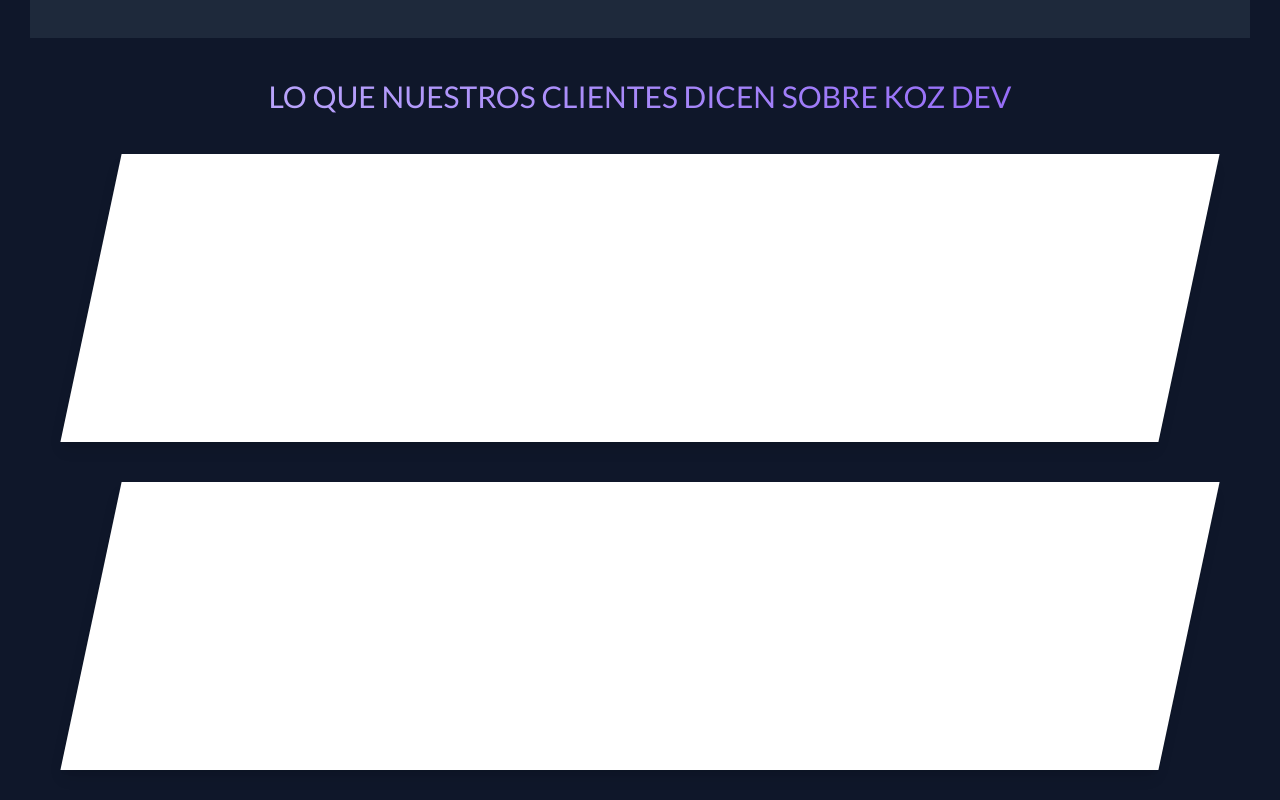
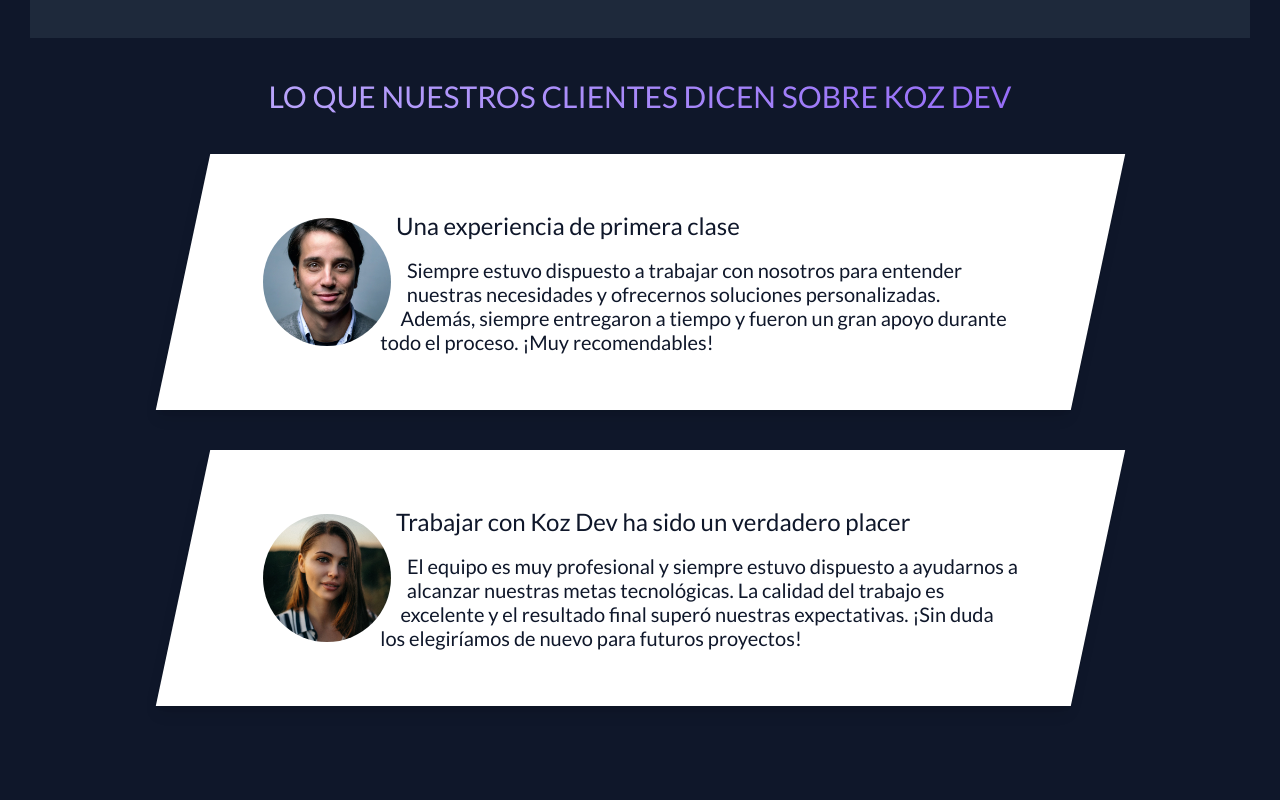
Before and after one commit to andriy-koz/portfolio-final, a Next.js app: page / in a window 1280 px wide. Shown: the part 3376-4176 px from the top of the page. After the commit the page ends 4112 px from the top, so only its background shows below. Built offline with nearby package versions, Linux system fonts and the light colour scheme.

Commit message:
feat: testimonials section

```diff
--- a/components/UI/TestimonialsCard.js
+++ b/components/UI/TestimonialsCard.js
@@ -1,7 +1,22 @@
-const TestimonialsCard = ({ name, text, title }) => {
+import Image from 'next/image';
+
+const TestimonialsCard = ({ name, text, title, img }) => {
   return (
-    <div className='bg-white h-72 w-[90%] mx-auto -skew-x-12 shadow-lg'>
-      <div className='skew-x-12'></div>
+    <div className='bg-white h-64 w-3/4 mx-auto -skew-x-12 shadow-lg flex justify-center items-center'>
+      <div className='skew-x-12 pr-20 pl-24 mx-auto'>
+        <div className='w-max h-max shape-outside rounded-full overflow-hidden -translate-x-4 mt-2'>
+          <Image
+            height={128}
+            width={128}
+            src={`${img}`}
+            alt='Testimonial portrait'
+          />
+        </div>
+        <div className='text-slate-900 text-left'>
+          <h3 className='text-2xl mb-4'>{title}</h3>
+          <p className='leading-6 text-xl'>{text}</p>
+        </div>
+      </div>
     </div>
   );
 };
--- a/components/sections/Testimonials.js
+++ b/components/sections/Testimonials.js
@@ -6,14 +6,16 @@
     <section className='flex flex-col justify-center align-middle text-center space-y-10 mt-10'>
       <SubTitle text='Lo que nuestros clientes dicen sobre Koz Dev' />
       <TestimonialsCard
+        img='/testimonial-man.webp'
         name='Carlos Martínez'
         title='Una experiencia de primera clase'
-        text='Desde el primer momento, Koz Dev demostró ser una agencia de desarrollo de software de primer nivel. El equipo es muy experto y siempre estuvo dispuesto a trabajar con nosotros para entender nuestras necesidades y ofrecernos soluciones personalizadas. Además, siempre entregaron a tiempo y fueron un gran apoyo durante todo el proceso. ¡Muy recomendables!'
+        text='Siempre estuvo dispuesto a trabajar con nosotros para entender nuestras necesidades y ofrecernos soluciones personalizadas. Además, siempre entregaron a tiempo y fueron un gran apoyo durante todo el proceso. ¡Muy recomendables!'
       />
       <TestimonialsCard
+        img='/testimonial-woman.webp'
         name='Ana Rodríguez'
         title='Trabajar con Koz Dev ha sido un verdadero placer'
-        text='No podríamos estar más satisfechos con nuestra experiencia trabajando con Koz Dev. El equipo es muy profesional y siempre estuvo dispuesto a ayudarnos a alcanzar nuestras metas tecnológicas. La calidad del trabajo es excelente y el resultado final superó nuestras expectativas. ¡Sin duda los elegiríamos de nuevo para futuros proyectos!'
+        text='El equipo es muy profesional y siempre estuvo dispuesto a ayudarnos a alcanzar nuestras metas tecnológicas. La calidad del trabajo es excelente y el resultado final superó nuestras expectativas. ¡Sin duda los elegiríamos de nuevo para futuros proyectos!'
       />
     </section>
   );
--- a/styles/globals.css
+++ b/styles/globals.css
@@ -14,6 +14,10 @@
 }
 
 @layer utilities {
+  .shape-outside {
+    float: left;
+    shape-outside: circle(64px at 64px 50%);
+  }
   .clip-pattern {
     clip-path: polygon(0 0, 100% 0, 100% 75vh, 0 100%);
   }
```
Also changed, not shown: public/testimonial-man.webp (added), public/testimonial-woman.webp (added).
